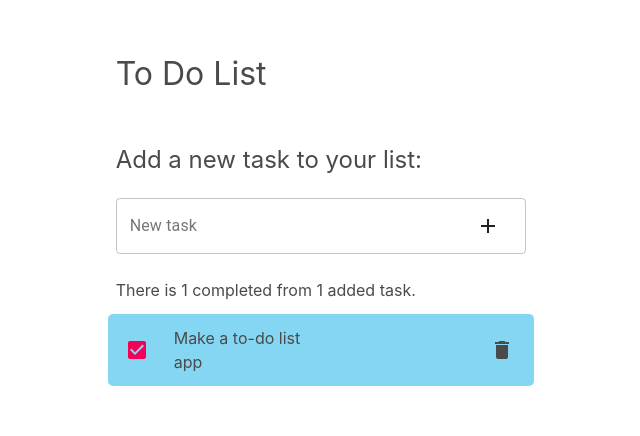
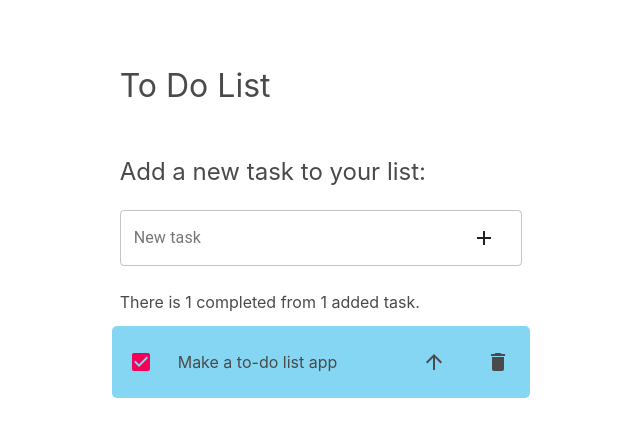
Before and after one commit to AlinaKontarero/todo-list, a React (Create React App) app: page / in a window 1280 px wide. Shown: the top 436 px of the page, without its empty margins (319-959 px from the left). Built offline with nearby package versions, Linux system fonts and the light colour scheme; the HTML template or start-up script is replaced by a standard one.

Commit message:
Added priority

```diff
--- a/src/App.tsx
+++ b/src/App.tsx
@@ -4,14 +4,13 @@ import AddIcon from '@material-ui/icons/Add';
 import { ITask } from './types/types';
 import TasksLayout from './components/TasksLayout';
 import './styles/App.css';
-import { ContactsOutlined } from '@material-ui/icons';
 
 
 const App = () => {
   const startTask: ITask = {
     content: 'Make a to-do list app',
     isCompleted: true,
-    isHightPriority: true
+    isHighPriority: true
   }
   const [taskContent, setTaskContent] = React.useState('')
   const [tasks, setTasks] = React.useState([startTask] as ITask[])
@@ -21,9 +20,8 @@ const App = () => {
       const task: ITask = {
         content: taskContent,
         isCompleted: false,
-        isHightPriority: false
+        isHighPriority: false
       }
-
       setTasks([...tasks, task])
     }
   }
@@ -40,15 +38,25 @@ const App = () => {
     setTasks(newTasks)
   }
 
-  const isErrorTask = taskContent ? (taskContent.length > 255 || tasks.some(_t => _t.content === taskContent)) : false
+  const handlePriority = (content: string) => {
+    const newTasks = [...tasks]
+    const index = newTasks.findIndex(task => task.content === content)
+    newTasks[index].isHighPriority = !tasks[index].isHighPriority
+    setTasks(newTasks)
+  }
+
+  const isErrorTask = taskContent
+    ? (taskContent.length > 255 || tasks.some(_t => _t.content === taskContent))
+    : false
 
   const completedNumber = tasks
     .filter(t => t.isCompleted)
     .length
+
   const classes = useStyles();
+
   return (
-    <div className="App">
-      <div className='columns is-centered'>
+    <div className="App columns is-centered">
       <div className='column  is-4 is-8-offset is-main'>
         <div className='columns is-multiline is-variable is-2 '>
           <div className='column is-full'>
@@ -68,9 +76,9 @@ const App = () => {
                 endAdornment: (
                   <InputAdornment position="end">
                     {!isErrorTask && (
-                       <IconButton
-                      onClick={addTask}
-                      color='inherit'
+                      <IconButton
+                        onClick={addTask}
+                        color='inherit'
                       >
                       <AddIcon />
                     </IconButton>
@@ -86,7 +94,7 @@ const App = () => {
               )}
               {tasks.length > 10 && (
               <FormHelperText>
-                Enough tasks for the day!
+                Enough tasks for the day! Take a rest.
               </FormHelperText>
               )}
           </div>
@@ -102,12 +110,12 @@ const App = () => {
               tasks={tasks}
               onDelete={handleDelete}
               handleComplete={handleComplete}
+              handlePriority={handlePriority}
             />
           }
           </div>
         </div>
       </div>
-    </div>
     </div>
   );
 }
--- a/src/components/Task.tsx
+++ b/src/components/Task.tsx
@@ -1,24 +1,22 @@
 import * as React from 'react'
-import { FontAwesomeIcon } from "@fortawesome/react-fontawesome"
 import { Tooltip, IconButton, Checkbox } from '@material-ui/core'
 import DeleteIcon from '@material-ui/icons/Delete';
-// import Chip from '../components/Chip'
 import { Zoom } from '@material-ui/core';
-// import Loading from '../components/Loading';
-// import { IconName } from '@fortawesome/free-solid-svg-icons';
+import ArrowUpwardIcon from '@material-ui/icons/ArrowUpward';
+import ArrowDownwardIcon from '@material-ui/icons/ArrowDownward';
 import { ITask } from '../types/types';
-
 
 
 interface Props {
   task: ITask
+  onDelete: (content: string) => void
   handleComplete: (content: string) => void
-  onDelete: (content: string) => void
+  handlePriority: (content: string) => void
 }
 
 class Task extends React.Component<Props, never> {
   render() {
-    const { task, handleComplete, onDelete } = this.props
+    const { task, handleComplete, onDelete, handlePriority } = this.props
 
     return (
 
@@ -33,8 +31,15 @@ class Task extends React.Component<Props, never> {
           <div className='column'>
             {task.content}
           </div>
-          <div className='column'>
-            {/* <FontAwesomeIcon icon={["fas", task.isHightPriority ? 'fa arrow-up' : 'fa arrow-down' ]} size='lg' /> */}
+          <div className='column is-narrow'>
+          <Tooltip title='Priority' TransitionComponent={Zoom} arrow={true} placement={'top'}>
+            <IconButton
+              onClick={() => handlePriority(task.content)}
+              color='inherit'
+              >
+              {task.isHighPriority ? <ArrowUpwardIcon /> : <ArrowDownwardIcon /> }
+            </IconButton>
+          </Tooltip>
           </div>
           <div className='column is-narrow is-pulled-right'>
           <Tooltip title='Close' TransitionComponent={Zoom} arrow={true} placement={'top'}>
--- a/src/components/TasksLayout.tsx
+++ b/src/components/TasksLayout.tsx
@@ -5,8 +5,9 @@ import { makeid } from '../utlis/makeid';
 
 interface Props {
   tasks: ITask[]
+  onDelete: (content: string) => void
   handleComplete: (content: string) => void
-  onDelete: (content: string) => void
+  handlePriority: (content: string) => void
 }
 
 const TasksLayout = (props: Props) => {
@@ -16,8 +17,9 @@ const TasksLayout = (props: Props) => {
         <div className='column is-full is-task' key={makeid()}>
           <Task
             task={_task}
+            onDelete={props.onDelete}
             handleComplete={props.handleComplete}
-            onDelete={props.onDelete}
+            handlePriority={props.handlePriority}
           />
         </div>
       ))}
--- a/src/types/types.ts
+++ b/src/types/types.ts
@@ -1,5 +1,5 @@
 export type ITask = {
   content: string
-  isHightPriority: boolean
+  isHighPriority: boolean
   isCompleted: boolean
 }
```
Also changed, not shown: 1 other file (tests, documents, lock files or other folders).
